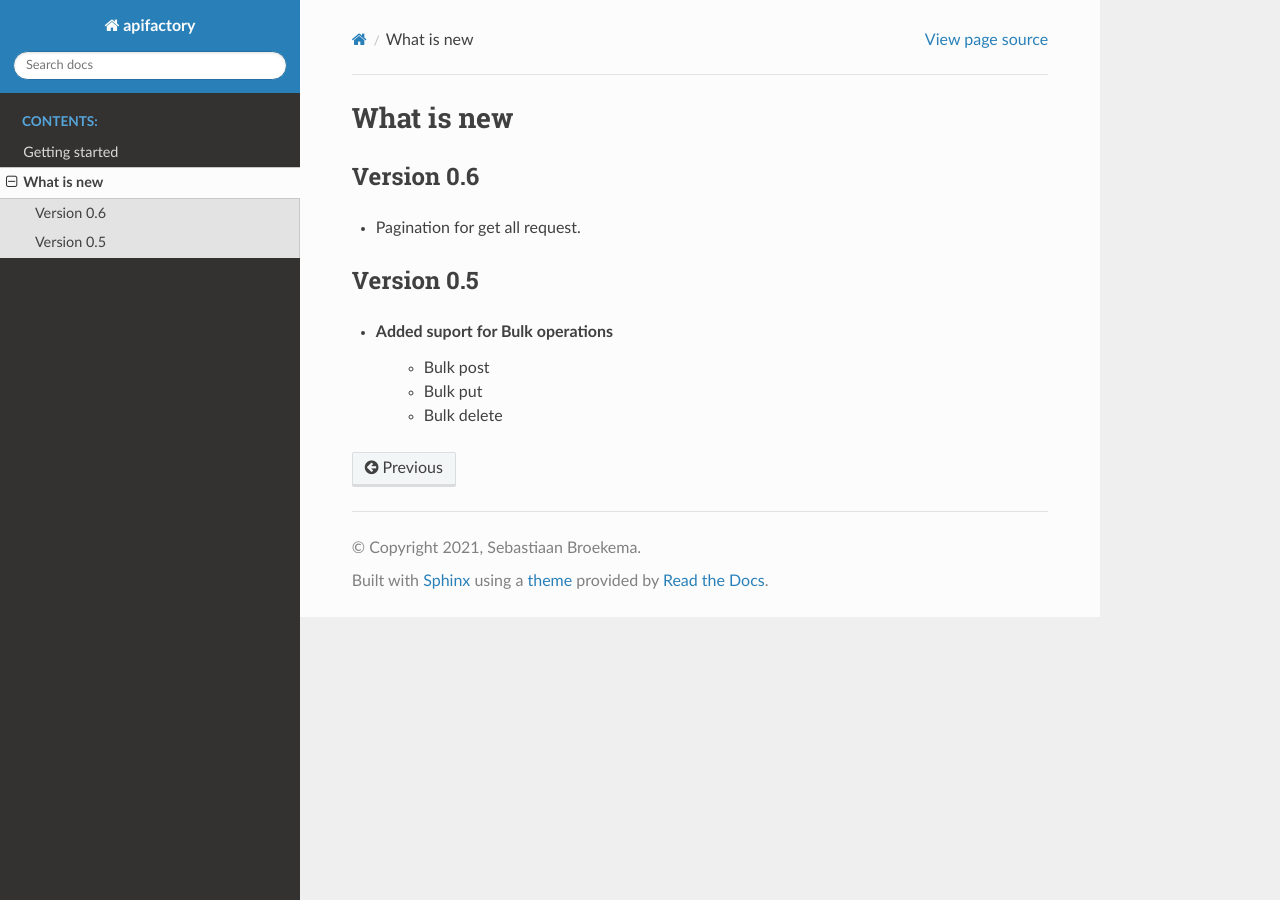
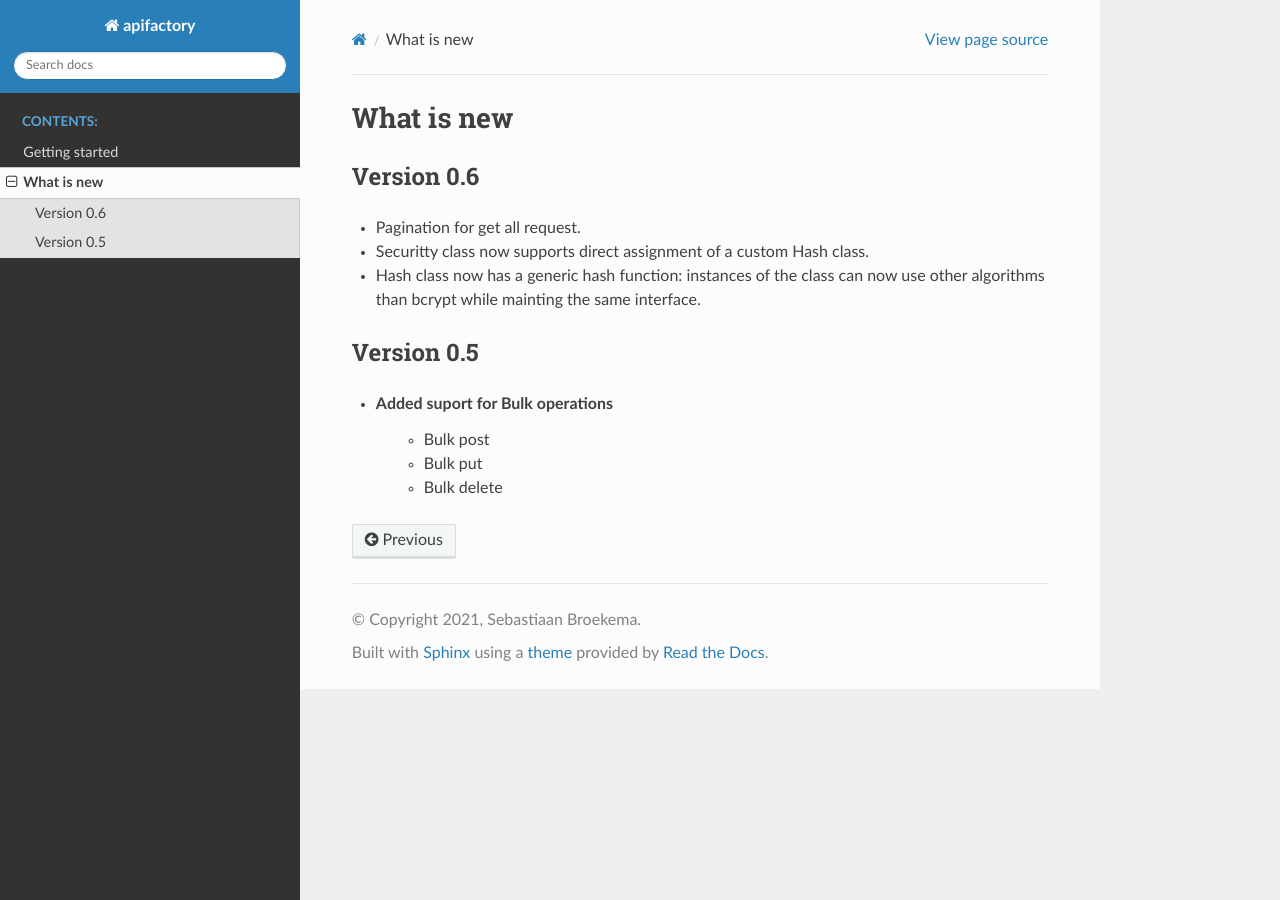
Before and after one commit to sebastiaanbroekema/apifactory, a Sphinx documentation site: the page built from docs/source/Whatisnew.rst, in a window 1280 px wide. Built offline with Sphinx 7.4.7 and the Read the Docs theme 2.0.0, drawn with Linux system fonts in a browser that asks for light colours.

Commit message:
docs: updated what is new for version 0.6

```diff
--- a/docs/source/Whatisnew.rst
+++ b/docs/source/Whatisnew.rst
@@ -7,6 +7,8 @@ Version 0.6
 ***********
 
 * Pagination for get all request.
+* Securitty class now supports direct assignment of a custom Hash class.
+* Hash class now has a generic hash function: instances of the class can now use other algorithms than bcrypt while mainting the same interface.
 
 
 Version 0.5
```
